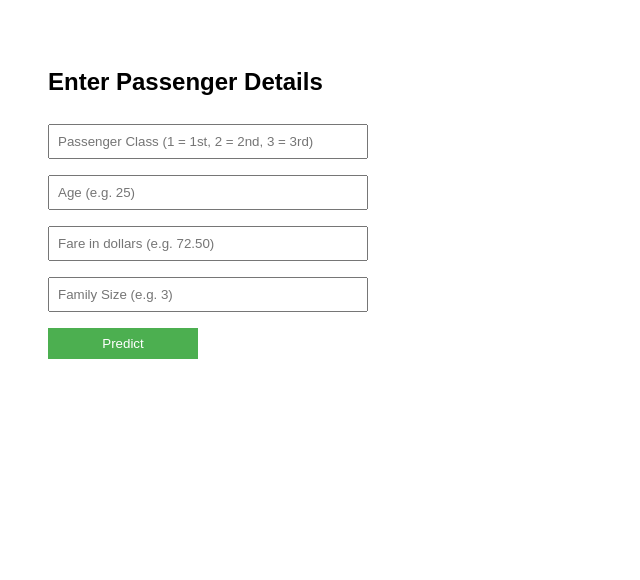
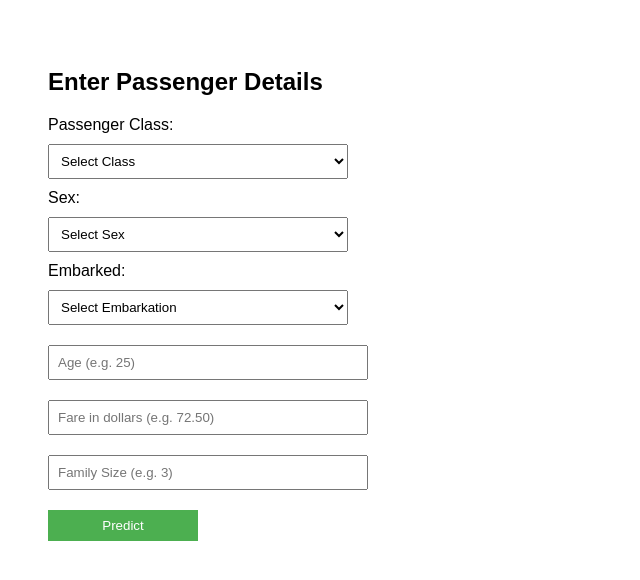
Before and after one commit to rohit7388/titanic-ml-app, a Flask app: page / in a window 1280 px wide. Shown: the top 580 px of the page, without its empty margins (0-640 px from the left). Run offline with Flask 3, Linux system fonts and the light colour scheme; parts of the project's set-up code (start-up, migrations or seed data) failed here and were passed over.

Commit message:
Update index.html

```diff
--- a/templates/index.html
+++ b/templates/index.html
@@ -7,8 +7,8 @@
             font-family: Arial, sans-serif;
             padding: 40px;
         }
-        input[type="text"], input[type="submit"] {
-            margin: 8px 0;
+        select, input[type="text"], input[type="submit"] {
+            margin: 10px 0;
             padding: 8px;
             width: 300px;
         }
@@ -24,10 +24,32 @@
 <body>
     <h2>Enter Passenger Details</h2>
     <form action="/predict" method="post">
-        <input type="text" name="Pclass" placeholder="Passenger Class (1 = 1st, 2 = 2nd, 3 = 3rd)" required><br>
+        <label>Passenger Class:</label><br>
+        <select name="Pclass" required>
+            <option value="">Select Class</option>
+            <option value="1">1st Class</option>
+            <option value="2">2nd Class</option>
+            <option value="3">3rd Class</option>
+        </select><br>
+
+        <label>Sex:</label><br>
+        <select name="Sex_male" required>
+            <option value="">Select Sex</option>
+            <option value="1">Male</option>
+            <option value="0">Female</option>
+        </select><br>
+
+        <label>Embarked:</label><br>
+        <select name="Embarked_Q" required>
+            <option value="">Select Embarkation</option>
+            <option value="1">Queenstown (Q)</option>
+            <option value="0">Other (C or S)</option>
+        </select><br>
+
         <input type="text" name="Age" placeholder="Age (e.g. 25)" required><br>
         <input type="text" name="Fare" placeholder="Fare in dollars (e.g. 72.50)" required><br>
         <input type="text" name="FamilySize" placeholder="Family Size (e.g. 3)" required><br>
+
         <input type="submit" value="Predict">
     </form>
 
```
